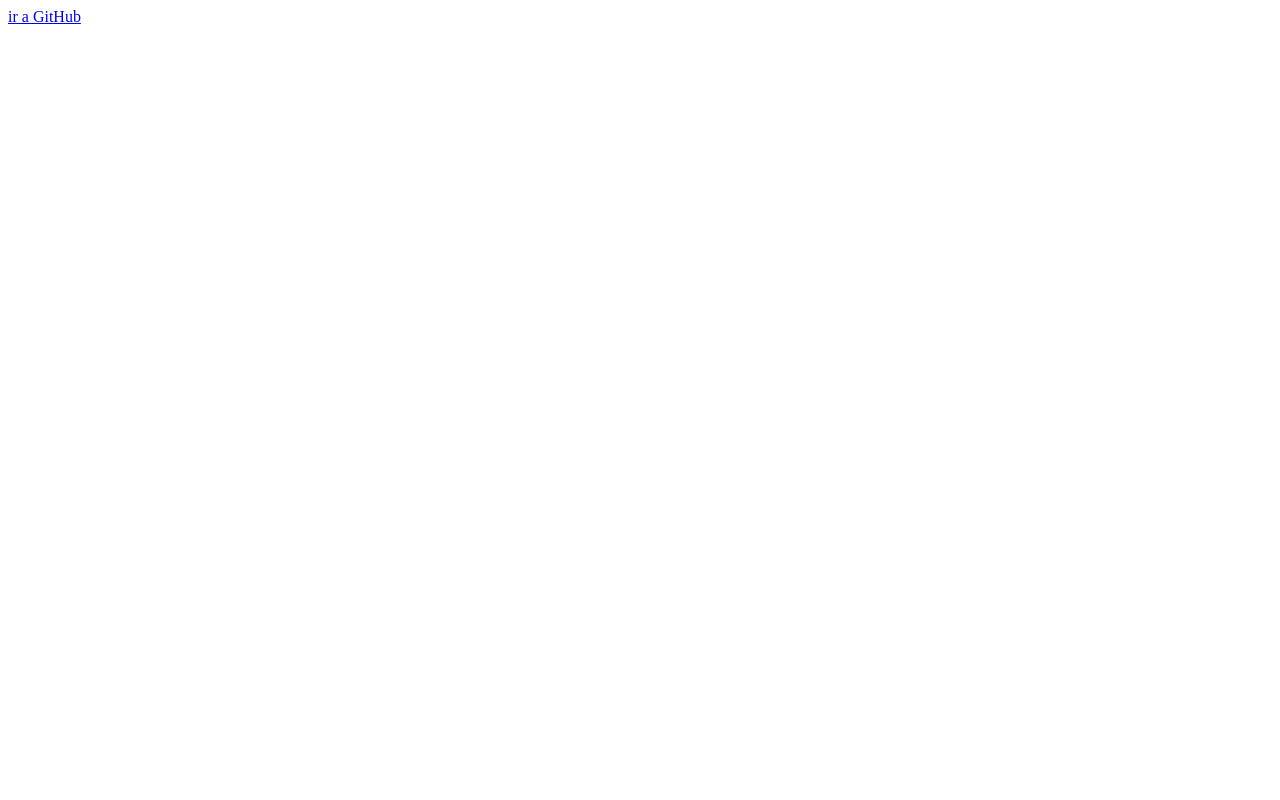
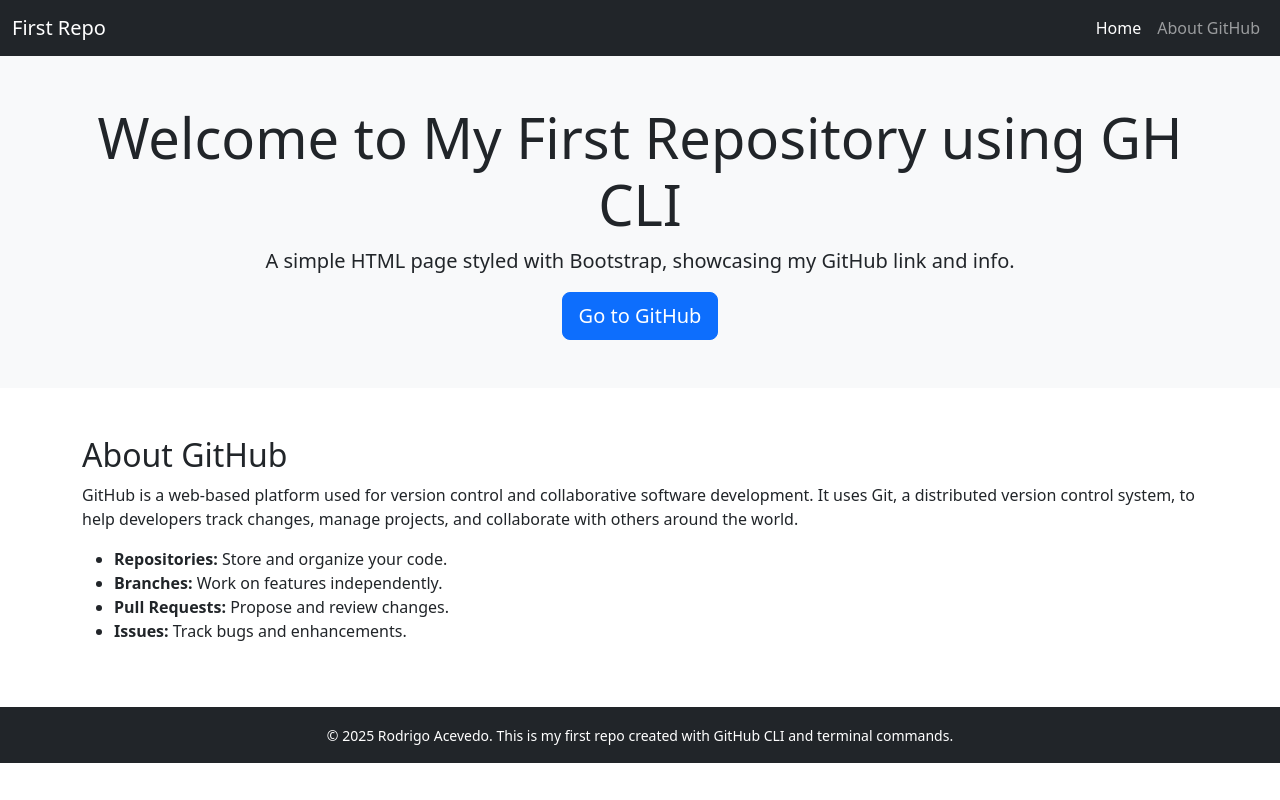
Before and after one commit to RodAcevedoF/test1, a plain HTML site: page index.html in a window 1280 px wide. Drawn offline with nearby package versions, Linux system fonts and the light colour scheme.

Commit message:
Update index.html

```diff
--- a/index.html
+++ b/index.html
@@ -1,11 +1,97 @@
 <!DOCTYPE html>
 <html lang="en">
-<head>
-    <meta charset="UTF-8">
-    <meta name="viewport" content="width=device-width, initial-scale=1.0">
-    <title>Primer repositorio</title>
-</head>
-<body>
-    <a target="_blank" href="https://www.github.com">ir a GitHub</a>
-</body>
+  <head>
+    <meta charset="UTF-8" />
+    <meta name="viewport" content="width=device-width, initial-scale=1" />
+    <title>First GitHub Repo using GH CLI</title>
+    <!-- Bootstrap CSS -->
+    <link
+      href="https://cdn.jsdelivr.net/npm/bootstrap@5.3.5/dist/css/bootstrap.min.css"
+      rel="stylesheet"
+      integrity="sha384-SgOJa3DmI69IUzQ2PVdRZhwQ+dy64/BUtbMJw1MZ8t5HZApcHrRKUc4W0kG879m7"
+      crossorigin="anonymous"
+    />
+  </head>
+  <body>
+    <!-- Navbar -->
+    <nav class="navbar navbar-expand-lg navbar-dark bg-dark">
+      <div class="container-fluid">
+        <a class="navbar-brand" href="#">First Repo</a>
+        <button
+          class="navbar-toggler"
+          type="button"
+          data-bs-toggle="collapse"
+          data-bs-target="#navbarNav"
+          aria-controls="navbarNav"
+          aria-expanded="false"
+          aria-label="Toggle navigation"
+        >
+          <span class="navbar-toggler-icon"></span>
+        </button>
+        <div class="collapse navbar-collapse" id="navbarNav">
+          <ul class="navbar-nav ms-auto">
+            <li class="nav-item">
+              <a class="nav-link active" aria-current="page" href="#">Home</a>
+            </li>
+            <li class="nav-item">
+              <a class="nav-link" href="#about">About GitHub</a>
+            </li>
+          </ul>
+        </div>
+      </div>
+    </nav>
+
+    <!-- Hero Section -->
+    <header class="bg-light py-5">
+      <div class="container text-center">
+        <h1 class="display-4">Welcome to My First Repository using GH CLI</h1>
+        <p class="lead">
+          A simple HTML page styled with Bootstrap, showcasing my GitHub link
+          and info.
+        </p>
+        <a
+          href="https://www.github.com/RodAcevedoF"
+          target="_blank"
+          class="btn btn-primary btn-lg"
+          >Go to GitHub</a
+        >
+      </div>
+    </header>
+
+    <!-- About Section -->
+    <section id="about" class="py-5">
+      <div class="container">
+        <h2>About GitHub</h2>
+        <p>
+          GitHub is a web-based platform used for version control and
+          collaborative software development. It uses Git, a distributed version
+          control system, to help developers track changes, manage projects, and
+          collaborate with others around the world.
+        </p>
+        <ul>
+          <li><strong>Repositories:</strong> Store and organize your code.</li>
+          <li><strong>Branches:</strong> Work on features independently.</li>
+          <li><strong>Pull Requests:</strong> Propose and review changes.</li>
+          <li><strong>Issues:</strong> Track bugs and enhancements.</li>
+        </ul>
+      </div>
+    </section>
+
+    <!-- Footer -->
+    <footer class="bg-dark text-white text-center py-3">
+      <div class="container">
+        <small
+          >&copy; 2025 Rodrigo Acevedo. This is my first repo created with
+          GitHub CLI and terminal commands.</small
+        >
+      </div>
+    </footer>
+
+    <!-- Bootstrap JS Bundle -->
+    <script
+      src="https://cdn.jsdelivr.net/npm/bootstrap@5.3.5/dist/js/bootstrap.bundle.min.js"
+      integrity="sha384-k6d4wzSIapyDyv1kpU366/PK5hCdSbCRGRCMv+eplOQJWyd1fbcAu9OCUj5zNLiq"
+      crossorigin="anonymous"
+    ></script>
+  </body>
 </html>
```
